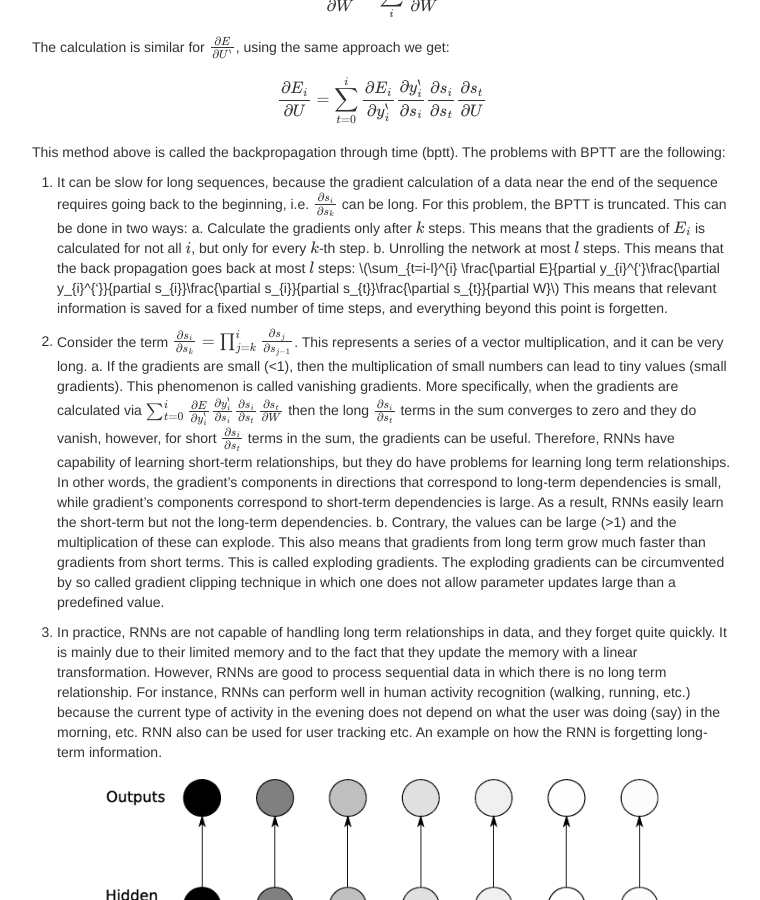
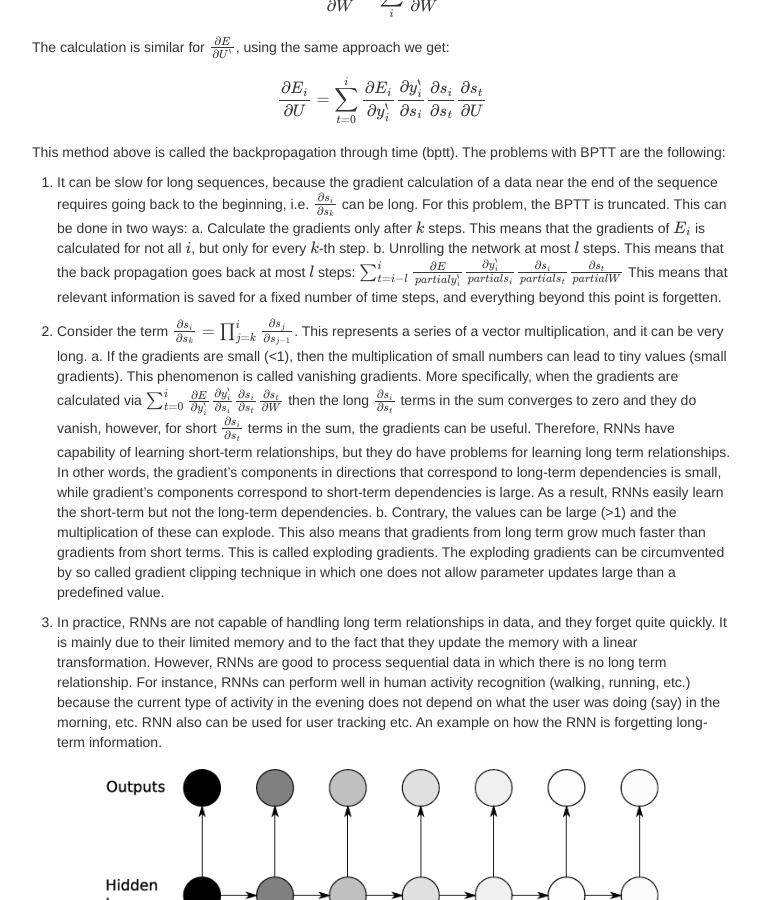
Before and after one commit to kfattila/kfattila.github.io, a Jekyll site: the page built from pages/RNN.md, in a window 1280 px wide and 900 px high, scrolled down 2834 px. Shown: the whole window, without its empty margins (258-1018 px from the left). Built offline with Jekyll 4.4.1, drawn with Linux system fonts in a browser that asks for light colours; formulas are drawn with MathJax 3; comment, search, counter and statistics services are not loaded.

Commit message:
lectures

```diff
--- a/pages/RNN.md
+++ b/pages/RNN.md
@@ -61,7 +61,7 @@ This method above is called the backpropagation through time (bptt).
 The problems with BPTT are the following:
 1. It can be slow for long sequences, because the gradient calculation of a data near the end of the sequence requires going back to the beginning, i.e. \\(\frac{\partial s_{i}}{\partial s_{k}}\\) can be long. For this problem, the BPTT is truncated. This can be done in two ways:
 	a. Calculate the gradients only after \\(k\\) steps. This means that the gradients of \\(E_{i}\\) is calculated for not all \\(i\\), but only for every \\(k\\)-th step.
-	b. Unrolling the network at most \\(l\\) steps. This means that the back propagation goes back at most \\(l\\) steps: \\(\sum_{t=i-l}^{i} \frac{\partial E}{partial y_{i}^{'}\frac{\partial y_{i}^{'}}{partial s_{i}}\frac{\partial s_{i}}{partial s_{t}}\frac{\partial s_{t}}{partial W}\\)
+	b. Unrolling the network at most \\(l\\) steps. This means that the back propagation goes back at most \\(l\\) steps: \\(\sum_{t=i-l}^{i} \frac{\partial E}{partial y_{i}^{'}}\frac{\partial y_{i}^{'}}{partial s_{i}}\frac{\partial s_{i}}{partial s_{t}}\frac{\partial s_{t}}{partial W}\\)
 	This means that relevant information is saved for a fixed number of time steps, and everything beyond this point is forgetten.
 
 2. Consider the term \\(\frac{\partial s_{i}}{\partial s_{k}} = \prod_{j=k}^{i}\frac{\partial s_{j}}{\partial s_{j-1}}\\). This represents a series of a vector multiplication, and it can be very long.
```
